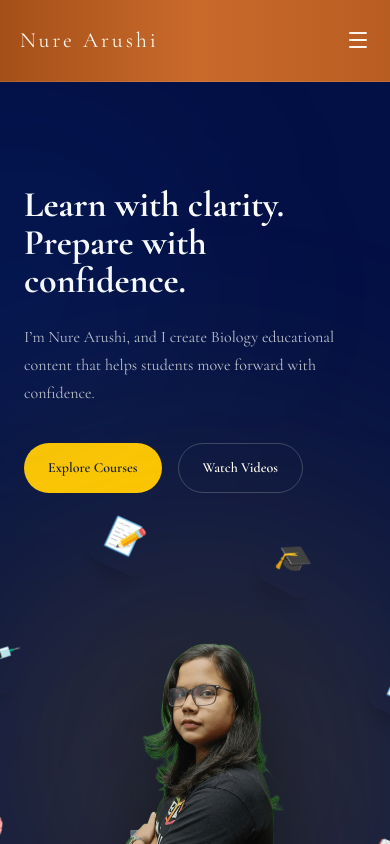
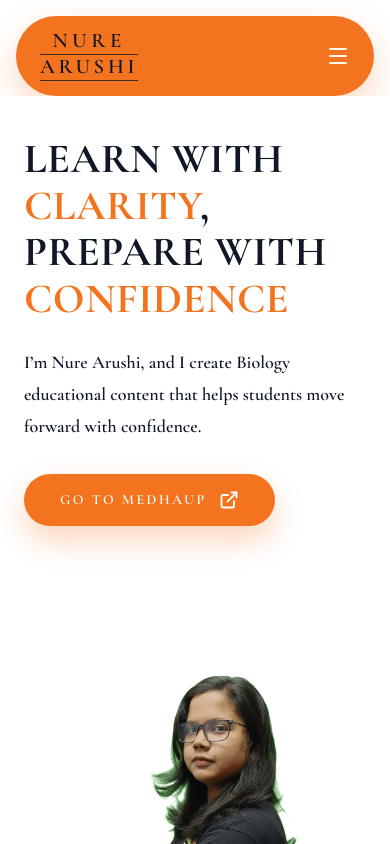
Before and after one commit to JasonDebnath001/Nure-Arushi, a React (Vite) app: page / in a window 390 px wide. Shown: the top 844 px of the page. Built offline with nearby package versions, Linux system fonts and the light colour scheme.

Commit message:
hero and navbar redesigned

```diff
--- a/src/App.tsx
+++ b/src/App.tsx
@@ -1,4 +1,4 @@
-import { Routes, Route, Navigate } from 'react-router-dom'
+import { Routes, Route } from 'react-router-dom'
 import Navbar from './components/Navbar'
 import Home from './pages/Home'
 
--- a/src/components/Hero.tsx
+++ b/src/components/Hero.tsx
@@ -1,35 +1,31 @@
+import { useRef } from "react";
 import { useGSAP } from "@gsap/react";
 import gsap from "gsap";
+import { ExternalLink } from "lucide-react";
+
+const MEDHAUP_URL = "https://medhaup.com"; // TODO: replace with the real MedhaUp link
 
 export default function Hero() {
-  const floatingItems = [
-    "📖",
-    "🩺",
-    "📚",
-    "🧠",
-    "💉",
-    "📝",
-    "🎓",
-    "📄",
-  ];
+  const sectionRef = useRef<HTMLElement | null>(null);
 
-  useGSAP(() => {
+  useGSAP(
+    () => {
+      const prefersReducedMotion = window.matchMedia(
+        "(prefers-reduced-motion: reduce)",
+      ).matches;
+
+      if (prefersReducedMotion) {
+        return;
+      }
+
       const tl = gsap.timeline({ defaults: { ease: "power3.out" } });
 
-    tl.from(".hero-badge", {
-      y: 24,
-      opacity: 0,
-      duration: 0.6,
-    })
-      .from(
-        ".hero-title",
-        {
-          y: 40,
+      tl.from(".hero-title-line", {
+        y: 45,
         opacity: 0,
         duration: 0.8,
-        },
-        "-=0.35",
-      )
+        stagger: 0.12,
+      })
         .from(
           ".hero-copy",
           {
@@ -37,166 +33,78 @@ export default function Hero() {
             opacity: 0,
             duration: 0.7,
           },
-        "-=0.35",
+          "-=0.4",
         )
         .from(
-        ".hero-actions",
+          ".hero-cta",
           {
             y: 18,
             opacity: 0,
-          stagger: 0.12,
             duration: 0.55,
           },
-        "-=0.3",
+          "-=0.35",
         )
         .from(
           ".hero-image",
           {
             x: 60,
             opacity: 0,
-          scale: 0.95,
+            scale: 0.97,
             duration: 1,
           },
-        "-=0.85",
+          "-=0.8",
+        );
+    },
+    { scope: sectionRef },
   );
 
-    gsap.to(".hero-image-float", {
-      y: -10,
-      duration: 3.2,
-      repeat: -1,
-      yoyo: true,
-      ease: "sine.inOut",
-    });
-
-    gsap.to(".hero-glow", {
-      scale: 1.08,
-      opacity: 0.9,
-      duration: 4,
-      repeat: -1,
-      yoyo: true,
-      ease: "sine.inOut",
-    });
-
-    // Animate floating items in
-    gsap.from(".orbit-item", {
-      scale: 0,
-      opacity: 0,
-      duration: 0.8,
-      stagger: 0.08,
-      ease: "back.out(2)",
-      delay: 0.6,
-    });
-
-    // Individual floating
-    gsap.utils.toArray(".orbit-item").forEach((item, i) => {
-      gsap.to(item, {
-        y: gsap.utils.random(-15, 15),
-        x: gsap.utils.random(-8, 8),
-        rotation: gsap.utils.random(-8, 8),
-        duration: gsap.utils.random(2.5, 4),
-        repeat: -1,
-        yoyo: true,
-        ease: "sine.inOut",
-        delay: i * 0.1,
-      });
-    });
-
-    // Whole orbit rotation
-    gsap.to(".orbit-wrapper", {
-      rotation: 360,
-      transformOrigin: "50% 50%",
-      duration: 80,
-      repeat: -1,
-      ease: "none",
-    });
-  });
-
   return (
-    <section className="relative overflow-hidden bg-[#031045]">
-      <div className="relative mx-auto min-h-screen w-full px-6 py-10 sm:px-8 lg:px-12 xl:px-16 2xl:px-24">
-        <div className="grid min-h-[calc(100vh-5rem)] grid-cols-1 gap-12 lg:grid-cols-[1.05fr_0.95fr] lg:items-stretch">
+    <section ref={sectionRef} className="relative overflow-hidden bg-white">
+      <div className="mx-auto w-full max-w-[1500px] px-6 sm:px-8 lg:px-12 xl:px-16">
+        <div className="grid grid-cols-1 items-center gap-10 pb-4 pt-10 sm:pt-14 lg:min-h-[calc(100vh-8.5rem)] lg:grid-cols-[1.15fr_0.85fr] lg:gap-6 lg:pb-0 lg:pt-0">
           {/* LEFT SIDE */}
-          <div className="flex h-full flex-col justify-center items-start pt-16 sm:pt-20 lg:pt-0 lg:pr-8 xl:pr-16">
-            <h1 className="hero-title max-w-3xl text-left text-4xl font-bold leading-[1.05] text-white sm:text-5xl md:text-6xl xl:text-7xl 2xl:text-8xl">
-              Learn with clarity.
-              <br />
-              Prepare with confidence.
+          <div className="flex flex-col items-start">
+            <h1 className="max-w-4xl text-left text-[2.6rem] font-bold uppercase leading-[1.12] tracking-[0.01em] text-[#101828] sm:text-6xl lg:text-[4.2rem] xl:text-[5rem] 2xl:text-[5.5rem]">
+              <span className="hero-title-line block">
+                Learn with <span className="text-[#f4731f]">clarity</span>,
+              </span>
+              <span className="hero-title-line block">Prepare with</span>
+              <span className="hero-title-line block text-[#f4731f]">
+                Confidence
+              </span>
             </h1>
 
-            <p className="hero-copy mt-6 max-w-xl text-left text-base leading-7 text-white/75 sm:text-lg md:text-xl xl:text-[1.15rem]">
-              I’m Nure Arushi, and I create Biology educational content that helps
-              students move forward with confidence.
+            <p className="hero-copy mt-6 max-w-xl text-left text-lg font-semibold leading-8 text-[#101828] sm:text-xl lg:mt-8 lg:text-[1.35rem] lg:leading-9">
+              I&rsquo;m Nure Arushi, and I create Biology educational content
+              that helps students move forward with confidence.
             </p>
 
-            <div className="hero-actions mt-9 flex flex-wrap gap-4 sm:mt-10">
-              <button className="rounded-full bg-yellow-400 px-6 py-3.5 text-sm font-semibold text-[#031045] transition hover:scale-[1.03] sm:px-8 sm:py-4 sm:text-base">
-                Explore Courses
-              </button>
-
-              <button className="rounded-full border border-white/20 px-6 py-3.5 text-sm font-semibold text-white transition hover:border-yellow-400 hover:text-yellow-400 sm:px-8 sm:py-4 sm:text-base">
-                Watch Videos
-              </button>
-            </div>
-
-            <div className="mt-10 hidden w-full max-w-md border-t border-white/10 pt-6 text-sm text-white/55 sm:block xl:mt-12">
-              Education made simple, practical, and easy to follow.
+            <div className="hero-cta mt-8 lg:mt-10">
+              <a
+                href={MEDHAUP_URL}
+                target="_blank"
+                rel="noopener noreferrer"
+                className="inline-flex items-center gap-3 rounded-full bg-[#f4731f] px-9 py-4 text-sm font-semibold uppercase tracking-[0.18em] text-white shadow-[0_14px_30px_rgba(244,115,31,0.3)] transition duration-300 hover:-translate-y-0.5 hover:bg-[#e3650f] hover:shadow-[0_18px_38px_rgba(244,115,31,0.38)] focus-visible:outline-none focus-visible:ring-4 focus-visible:ring-[#f4731f]/35 active:translate-y-0 sm:px-10 sm:py-[1.15rem] sm:text-base"
+              >
+                Go to MedhaUp
+                <ExternalLink className="h-5 w-5" strokeWidth={2.2} />
+              </a>
             </div>
           </div>
 
           {/* RIGHT SIDE */}
-          <div className="relative flex h-full items-end justify-start lg:items-center lg:justify-center">
-            <div className="hero-glow absolute left-1/2 top-1/2 h-[500px] w-[500px] -translate-x-1/2 -translate-y-1/2 rounded-full bg-yellow-400/20 blur-[140px]" />
-
-            {/* Orbit */}
-            <div className="orbit-wrapper absolute left-1/2 top-1/2 z-20 h-[560px] w-[560px] -translate-x-1/2 -translate-y-1/2">
-              {floatingItems.map((icon, i) => {
-                const angle = (360 / floatingItems.length) * i;
-                const radius = 220;
-
-                const x = Math.cos((angle * Math.PI) / 180) * radius;
-                const y = Math.sin((angle * Math.PI) / 180) * radius;
-
-                return (
-                  <div
-                    key={i}
-                    className="orbit-item absolute flex items-center justify-center"
-                    style={{
-                      left: `calc(50% + ${x}px)`,
-                      top: `calc(50% + ${y}px)`,
-                      transform: "translate(-50%, -50%)",
-                    }}
-                  >
-                    <div className="flex h-16 w-16 items-center justify-center rounded-2xl text-3xl shadow-xl text-white">
-                      {icon}
-                    </div>
-                  </div>
-                );
-              })}
-            </div>
-
-            {/* Mobile */}
-            <div className="hero-image hero-image-float relative z-30 w-full max-w-[320px] sm:max-w-[380px] md:max-w-[440px] lg:hidden">
+          <div className="relative flex items-end justify-center lg:h-full lg:justify-end">
+            <div className="hero-image relative w-full max-w-[340px] sm:max-w-[420px] lg:flex lg:h-full lg:max-w-[560px] lg:items-end xl:max-w-[620px]">
               <img
                 src="/nure-arushi.png"
                 alt="Nure Arushi"
-                className="h-auto w-full object-contain drop-shadow-[0_28px_45px_rgba(0,0,0,0.45)]"
-              />
-            </div>
-
-            {/* Desktop */}
-            <div className="hero-image hero-image-float relative z-30 hidden w-full max-w-[560px] lg:block xl:max-w-[680px] 2xl:max-w-[780px]">
-              <img
-                src="/nure-arushi.png"
-                alt="Nure Arushi"
-                className="h-auto w-full object-contain drop-shadow-[0_34px_60px_rgba(0,0,0,0.48)]"
+                draggable={false}
+                className="h-auto w-full select-none object-contain object-bottom lg:max-h-[82vh]"
               />
             </div>
           </div>
         </div>
       </div>
-
-      <div className="pointer-events-none absolute -left-32 top-16 h-72 w-72 rounded-full bg-blue-500/10 blur-[120px]" />
-      <div className="pointer-events-none absolute bottom-0 right-0 h-80 w-80 rounded-full bg-yellow-400/10 blur-[140px]" />
     </section>
   );
 }
--- a/src/components/Navbar.tsx
+++ b/src/components/Navbar.tsx
@@ -2,45 +2,83 @@ import { useState } from "react";
 import { Menu, X } from "lucide-react";
 import { Link } from "react-router-dom";
 
-const navLinks = [
+const leftLinks = [
   { label: "Admission", href: "/admission" },
   { label: "Blog", href: "/blog" },
+];
+
+const rightLinks = [
+  { label: "Contact", href: "/contact" },
   { label: "About", href: "/about" },
-  { label: "Contact", href: "/contact" },
 ];
+
+const allLinks = [...leftLinks, ...rightLinks];
+
+const linkClasses =
+  "relative text-[0.95rem] font-medium uppercase tracking-[0.18em] text-[#fff7ef]/95 transition-colors duration-300 hover:text-white after:absolute after:-bottom-1.5 after:left-0 after:h-px after:w-0 after:bg-white after:transition-all after:duration-300 hover:after:w-full";
+
+function Wordmark() {
+  return (
+    <Link
+      to="/"
+      aria-label="Nure Arushi home"
+      className="flex shrink-0 flex-col items-center leading-none text-[#101828] transition-opacity duration-300 hover:opacity-80"
+    >
+      <span className="text-[1.3rem] font-semibold uppercase tracking-[0.22em] sm:text-[1.45rem]">
+        Nure
+      </span>
+      <span className="mt-0.5 border-y border-[#101828]/80 py-[2px] text-[1.3rem] font-semibold uppercase tracking-[0.18em] sm:text-[1.45rem]">
+        Arushi
+      </span>
+    </Link>
+  );
+}
 
 export default function Navbar() {
   const [open, setOpen] = useState(false);
 
   return (
-    <header className="w-full border-b border-white/10 bg-gradient-to-r from-[#a44f18] via-[#c96a2b] to-[#b85d22] shadow-[0_10px_30px_rgba(0,0,0,0.12)]">
-      <div className="flex h-20 items-center justify-between px-5 sm:px-8 lg:px-12 xl:px-16">
-        <Link
-          to="/"
-          className="shrink-0 text-[1.35rem] font-normal tracking-[0.14em] text-[#fff7ef] transition-opacity duration-300 hover:opacity-85 sm:text-[1.55rem]"
-          style={{ fontFamily: '"Cormorant Garamond", "Times New Roman", serif' }}
-          aria-label="Nure Arushi home"
+    <header className="w-full bg-white px-4 pt-4 sm:px-6 sm:pt-5 lg:px-10">
+      <div
+        className={`mx-auto max-w-[1400px] bg-[#f4731f] shadow-[0_14px_35px_rgba(244,115,31,0.28)] transition-[border-radius] duration-300 ${
+          open ? "rounded-[2rem]" : "rounded-full"
+        }`}
       >
-          Nure Arushi
-        </Link>
-
-        <nav className="hidden items-center gap-9 md:flex" aria-label="Primary navigation">
-          {navLinks.map((link) => (
-            <Link
-              key={link.label}
-              to={link.href}
-              className="relative text-sm font-medium tracking-[0.14em] text-[#fff7ef]/90 transition-colors duration-300 hover:text-white after:absolute after:-bottom-2 after:left-0 after:h-px after:w-0 after:bg-white after:transition-all after:duration-300 hover:after:w-full"
-              style={{ letterSpacing: "0.14em" }}
+        {/* Desktop */}
+        <div className="hidden h-24 grid-cols-[1fr_auto_1fr] items-center px-10 md:grid xl:px-16">
+          <nav
+            className="flex items-center justify-evenly gap-8 pr-6"
+            aria-label="Primary navigation left"
           >
+            {leftLinks.map((link) => (
+              <Link key={link.label} to={link.href} className={linkClasses}>
                 {link.label}
               </Link>
             ))}
           </nav>
 
+          <Wordmark />
+
+          <nav
+            className="flex items-center justify-evenly gap-8 pl-6"
+            aria-label="Primary navigation right"
+          >
+            {rightLinks.map((link) => (
+              <Link key={link.label} to={link.href} className={linkClasses}>
+                {link.label}
+              </Link>
+            ))}
+          </nav>
+        </div>
+
+        {/* Mobile bar */}
+        <div className="flex h-20 items-center justify-between px-6 md:hidden">
+          <Wordmark />
+
           <button
             type="button"
             onClick={() => setOpen((prev) => !prev)}
-          className="inline-flex items-center justify-center text-[#fff7ef] transition-colors duration-300 hover:text-white md:hidden"
+            className="inline-flex items-center justify-center text-[#fff7ef] transition-colors duration-300 hover:text-white"
             aria-label="Toggle navigation menu"
             aria-expanded={open}
             aria-controls="mobile-menu"
@@ -49,25 +87,32 @@ export default function Navbar() {
           </button>
         </div>
 
+        {/* Mobile menu */}
         <div
           id="mobile-menu"
-        className={`overflow-hidden border-t border-white/10 bg-[#bb6125] md:hidden transition-all duration-300 ${
+          className={`overflow-hidden transition-all duration-300 md:hidden ${
             open ? "max-h-80 opacity-100" : "max-h-0 opacity-0"
           }`}
         >
-        <nav className="flex flex-col px-5 py-4 sm:px-8" aria-label="Mobile navigation">
-          {navLinks.map((link) => (
+          <nav
+            className="flex flex-col px-6 pb-5"
+            aria-label="Mobile navigation"
+          >
+            {allLinks.map((link, index) => (
               <Link
                 key={link.label}
                 to={link.href}
                 onClick={() => setOpen(false)}
-              className="border-b border-white/10 px-1 py-4 text-sm font-medium tracking-[0.14em] text-[#fff7ef]/90 transition-colors duration-300 hover:text-white"
+                className={`px-1 py-4 text-sm font-medium uppercase tracking-[0.18em] text-[#fff7ef]/95 transition-colors duration-300 hover:text-white ${
+                  index < allLinks.length - 1 ? "border-b border-white/20" : ""
+                }`}
               >
                 {link.label}
               </Link>
             ))}
           </nav>
         </div>
+      </div>
     </header>
   );
 }
--- a/src/pages/Home.tsx
+++ b/src/pages/Home.tsx
@@ -1,4 +1,3 @@
-import React from 'react'
 import Hero from '../components/Hero'
 import MedhaUpSection from '../components/MedhaUpSection'
 
```
Lines whose indentation alone changed are shown as unchanged.
